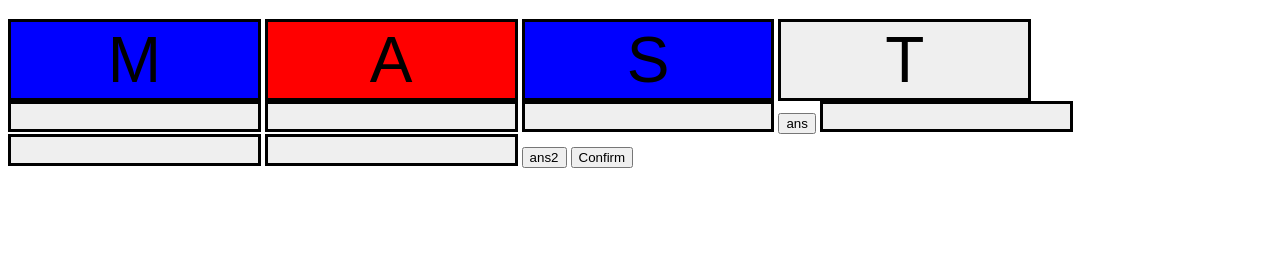
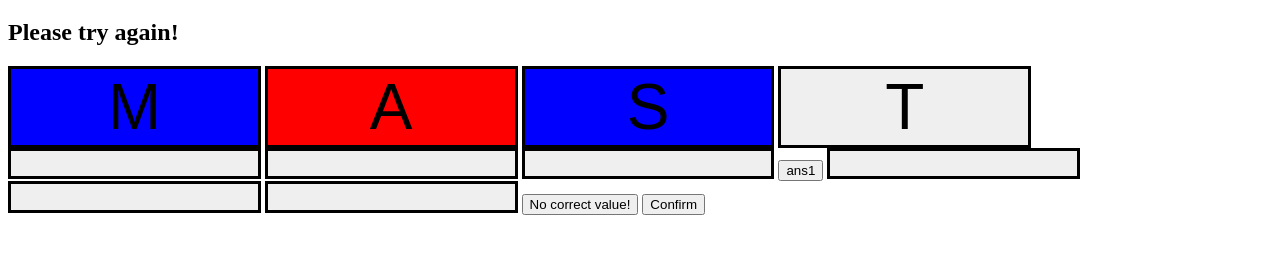
Before and after one commit to weideow/Project---1-Mastermind-, a plain HTML site: page index.html in a window 1280 px wide. Both pictures are taken after a click on the button "Confirm". Shown: the part 61-314 px from the top of the page. Drawn offline with Linux system fonts and the light colour scheme.

Commit message:
win conditions

```diff
--- a/app.js
+++ b/app.js
@@ -1,7 +1,7 @@
-board = ["","",""];
+let board = ["","",""];
 // board1 = ["","",""];
-winner = false;
-loss = false;
+let winner = false;
+let loss = false;
 
 
 
@@ -10,7 +10,9 @@ function init () {
     render();
     randomComp();
     updateBoard();
-    // checkAnswer1();
+    // checkWinner1();
+    // updateMessage();
+
 };
 
 function render() {
@@ -39,10 +41,12 @@ function handleClick(event) {
 //     });
 // });this is wrong, color was applied to the background instead of buttons itself
 
-
+const messageEls = document.querySelector('#message');
 const columnBtns = document.querySelectorAll('.column');
 const hiddenAns = document.querySelectorAll('.sqr');
 const colorChoice = ['green', 'red', 'blue'];
+const playerHint0 = document.querySelector('#ans0');
+
 let currentColorIndex = -1;
 let playerChoice ={key4:"", key5:"", key6:"", key7:"", key8:"", key9:""};
 
@@ -62,11 +66,14 @@ columnBtns.forEach((btn, index) => {
 
 const confirmSelection0 = document.querySelector('#confirm0');
 confirmSelection0.addEventListener('click', () => {
-    checkAnswer1();
+    // checkAnswer1();
+    checkWinner1();
+    updateMessage();
 });
 
+const matchingValues = [];
 function checkAnswer1() {  //compare compSelection against playerChoice number 1
-        const matchingValues = [];
+
         if (compSelection.key0 === playerChoice.key7) {
             matchingValues.push(compSelection.key0);
         }
@@ -83,6 +90,33 @@ function checkAnswer1() {  //compare compSelection against playerChoice number 1
 
 }
 
+function updateMessage() {
+    if (winner === true){
+        messageEls.textContent = "Player Wins!"
+    }
+    else {
+        messageEls.textContent = "Please try again!"
+    }
+}
+
+function checkWinner1() {
+    checkAnswer1();
+    if (matchingValues.length === 3) {
+        winner = true;
+    }
+
+    else if (matchingValues.length === 2) {
+        playerHint0.textContent = "2 right values!"
+    }
+
+    else if (matchingValues.length === 1) {
+        playerHint0.textContent = "1 right value!"
+    }
+
+    else if (matchingValues.length === 0) {
+        playerHint0.textContent = " No correct value!"
+    }
+}
 
 // https://stackoverflow.com/questions/69995256/loop-through-colors/69995422#69995422 credits to stackoverflow
 
--- a/index.html
+++ b/index.html
@@ -9,6 +9,7 @@
 </head>
 <body>
     <h1>Master-Mind</h1>
+    <h2 id="message">Message</h2>
     <section class="board">
             <button class="sqr" id="0">M</button>
             <button class="sqr" id="1">A</button>
@@ -17,11 +18,11 @@
             <button class="column" id="4"></button>
             <button class="column" id="5"></button>
             <button class="column" id="6"></button>
-            <button class="ans" id="ans1">ans</button>
+            <button class="ans" id="ans1">ans1</button>
             <button class="column" id="7"></button>
             <button class="column" id="8"></button>
             <button class="column" id="9"></button>
-            <button class="ans" id="ans2">ans2</button>
+            <button class="ans" id="ans0">ans</button>
             <button class="confirm" id ="confirm0">Confirm</button>
     </section>
 </body>
```
